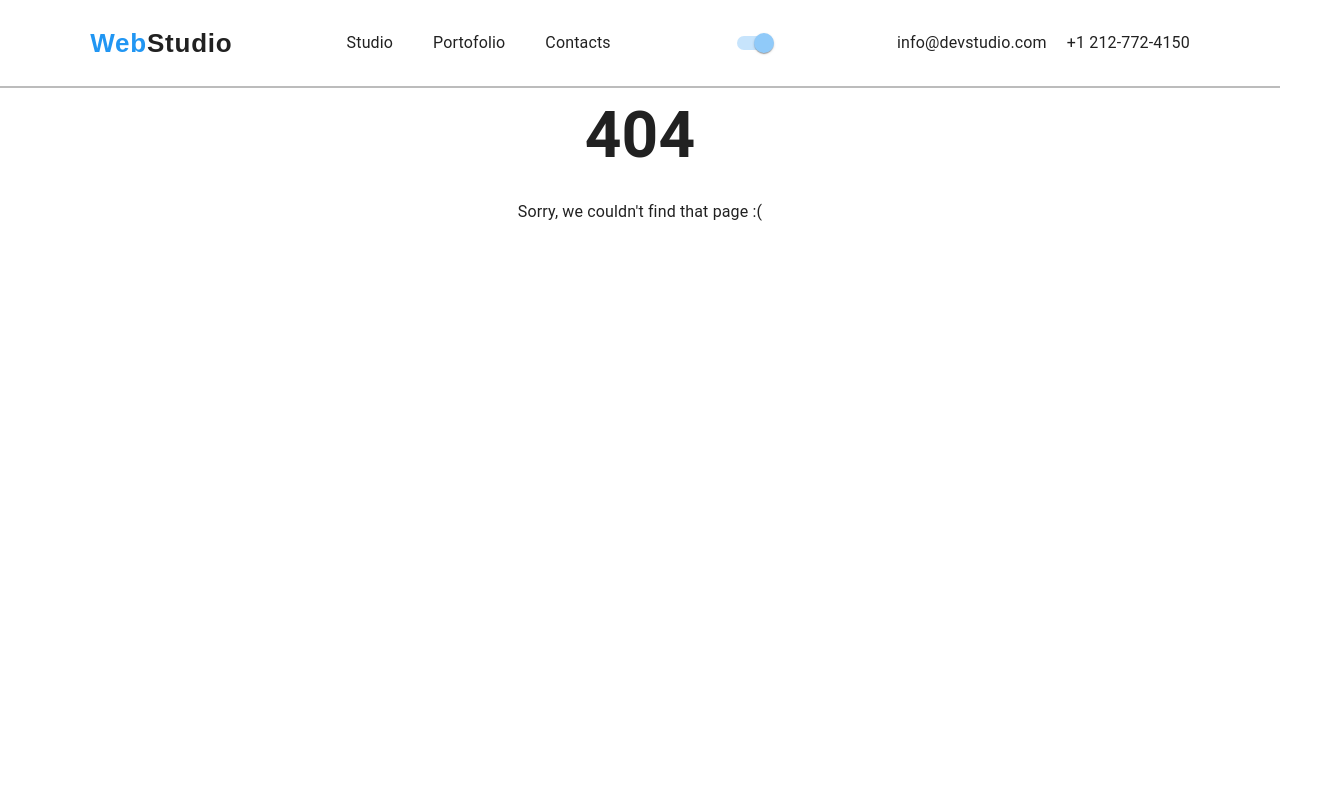
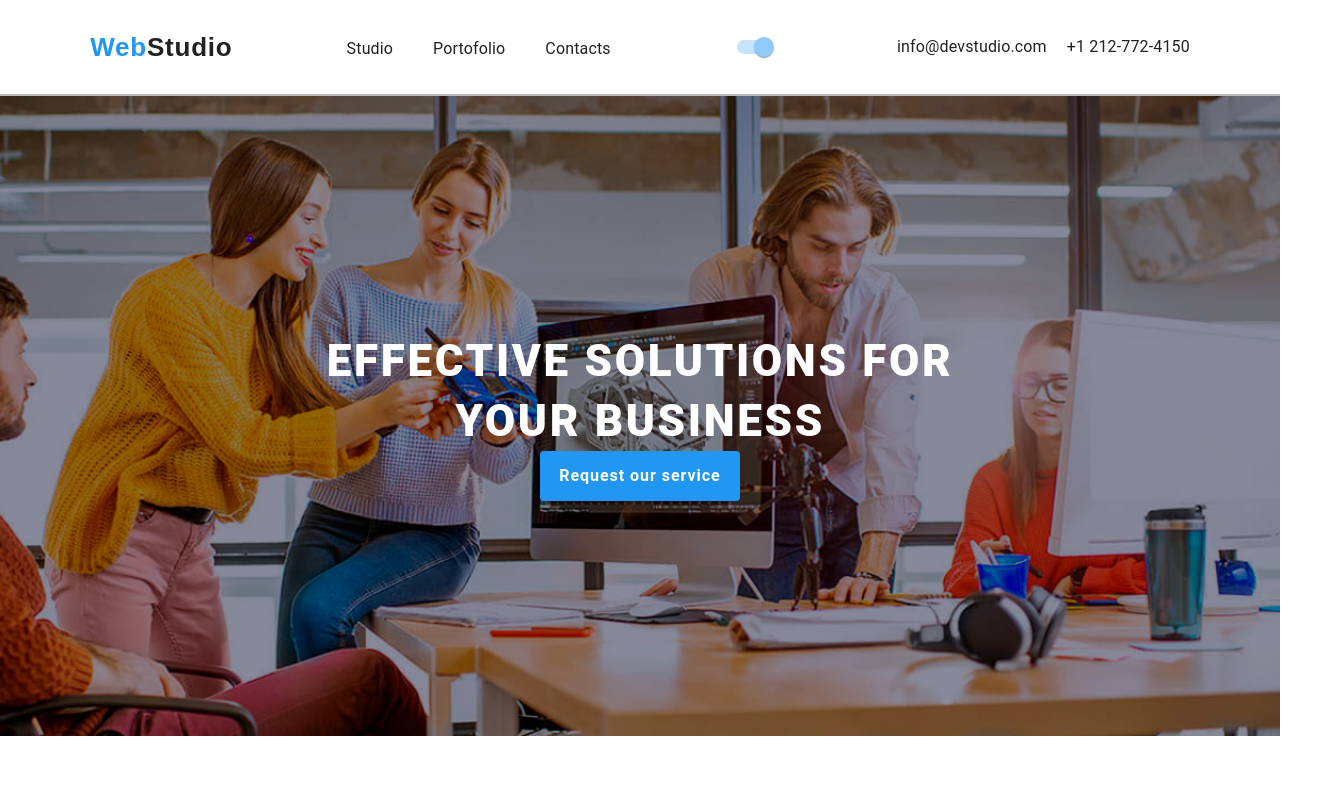
Before and after one commit to anisoara1/WebStudio-page, a React (Create React App) app: page / in a window 1280 px wide. Before the commit this address had no page. Shown: the top 800 px of the page, 1320 px wide, since content can reach past the window. Built offline with nearby package versions, Linux system fonts and the light colour scheme.

Commit message:
Fix routes and navbar css

```diff
--- a/src/components/App.jsx
+++ b/src/components/App.jsx
@@ -36,12 +36,15 @@ export default function App() {
   return (
     <ThemeProvider theme={theme}>
       <CssBaseline />
+      <div>
         <Header ref={headerRef} toggleDarkMode={toggleDarkMode} />
         <Routes>
+          <Route path="*" element={<StudioPage />} />
           <Route path="/studio" element={<StudioPage />} />
           <Route path="/portofolio" element={<PortofolioPage />} />
           <Route path="*" element={<NotFound />} />
         </Routes>
+      </div>
       <ErrorBoundary />
     </ThemeProvider>
   );
--- a/src/components/Navbar/Navbar.jsx
+++ b/src/components/Navbar/Navbar.jsx
@@ -63,7 +63,7 @@ export const Header = forwardRef(({ toggleDarkMode }, ref) => {
             <Typography
               sx={{
                 color: 'text.primary',
-                padding: '0 0 3.5vh 0',
+                padding: '0 0 3.1vh 0',
                 cursor: 'pointer',
                 '&:hover': {
                   color: '#2196F3',
@@ -85,7 +85,7 @@ export const Header = forwardRef(({ toggleDarkMode }, ref) => {
             <Typography
               sx={{
                 color: 'text.primary',
-                padding: '0 0 3.5vh 0',
+                padding: '0 0 3.1vh 0',
                 cursor: 'pointer',
                 '&:hover': {
                   color: '#2196F3',
@@ -107,7 +107,7 @@ export const Header = forwardRef(({ toggleDarkMode }, ref) => {
             <Typography
               sx={{
                 color: 'text.primary',
-                padding: '0 0 3.5vh 0',
+                padding: '0 0 3.1vh 0',
                 cursor: 'pointer',
                 '&:hover': {
                   color: '#2196F3',
--- a/src/components/Navbar/Navbar.module.css
+++ b/src/components/Navbar/Navbar.module.css
@@ -1,6 +1,6 @@
 .navbar {
   width: 100%;
-  height: 11vh;
+  height: 12vh;
   display: flex;
   gap: 3vh;
   align-items: center;
```
Lines whose indentation alone changed are shown as unchanged.
